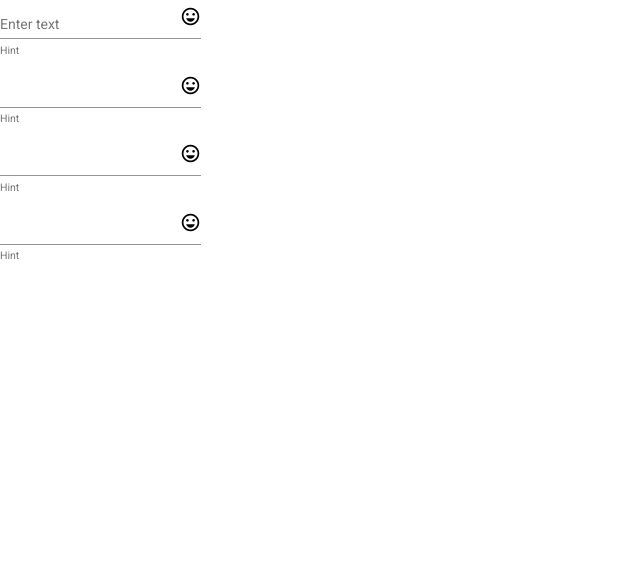
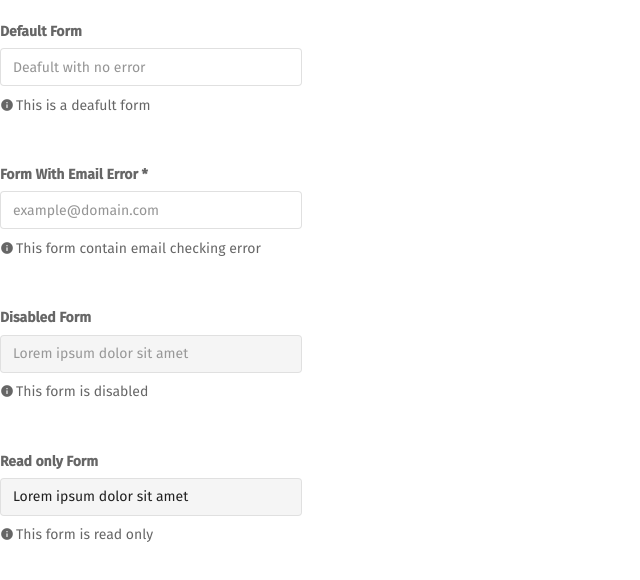
Before and after one commit to huy9903098/Bashware-assignment, an Angular app in the folder exercise2/: page / in a window 1280 px wide. Shown: the top 580 px of the page, without its empty margins (0-640 px from the left). Built offline with nearby package versions, Linux system fonts and the light colour scheme.

Commit message:
finish exercise

```diff
--- a/exercise2/src/app/app.component.html
+++ b/exercise2/src/app/app.component.html
@@ -9,17 +9,7 @@
 
 <div>
   <p>
-    <custom-form-field placeholder="Enter text"></custom-form-field>
-  </p>
-
-  <p>
-    <custom-form-field></custom-form-field>
-  </p>
-  <p>
-    <custom-form-field></custom-form-field>
-  </p>
-  <p>
-    <custom-form-field></custom-form-field>
+    <app-form-display></app-form-display>
   </p>
 </div>
 
--- a/exercise2/src/app/app.module.ts
+++ b/exercise2/src/app/app.module.ts
@@ -9,9 +9,10 @@ import { AppComponent } from './app.component';
 import { BrowserAnimationsModule } from '@angular/platform-browser/animations';
 import { MatFormFieldModule } from '@angular/material/form-field';
 import { CustomFormFieldComponent } from './custom-form-field/custom-form-field.component';
+import { FormDisplayComponent } from './form-display/form-display.component';
 
 @NgModule({
-  declarations: [AppComponent, CustomFormFieldComponent],
+  declarations: [AppComponent, CustomFormFieldComponent, FormDisplayComponent],
   imports: [
     BrowserModule,
     AppRoutingModule,
--- a/exercise2/src/app/custom-form-field/custom-form-field.component.html
+++ b/exercise2/src/app/custom-form-field/custom-form-field.component.html
@@ -1,5 +1,6 @@
 <mat-form-field appearance="legacy">
-  <input matInput [placeholder]="placeholder" />
+  <label>Component label</label>
+  <input matInput [disabled]="true" />
   <mat-icon matSuffix>sentiment_very_satisfied</mat-icon>
   <mat-hint>Hint</mat-hint>
 </mat-form-field>
--- a/exercise2/src/app/custom-form-field/custom-form-field.component.ts
+++ b/exercise2/src/app/custom-form-field/custom-form-field.component.ts
@@ -14,7 +14,7 @@ import { MatInput } from '@angular/material/input';
 import { Observable, Subject } from 'rxjs';
 
 export interface FormFieldValue {
-  text: string;
+  text: string | number;
   disable: boolean;
 }
 
@@ -62,14 +62,17 @@ export class CustomFormFieldComponent
 
   ngControl!: NgControl | null;
   focused!: boolean;
-  empty!: boolean;
+
+  get empty(): boolean {
+    return !this.value.text;
+  }
   shouldLabelFloat: boolean = true;
   required!: boolean;
+
+  @Input()
   disabled!: boolean;
-  errorState!: boolean;
-  controlType?: string | undefined;
-  autofilled?: boolean | undefined;
-  userAriaDescribedBy?: string | undefined;
+
+  errorState: boolean = false;
 
   constructor(private focusMonitor: FocusMonitor) {}
 
--- /dev/null
+++ b/exercise2/src/app/form-display/form-display.component.html
@@ -0,0 +1,37 @@
+<p>
+  <mat-form-field floatLabel="always" appearance="legacy">
+    <mat-label>Default Form</mat-label>
+    <input matInput placeholder="Deafult with no error" />
+    <mat-hint> <mat-icon>info</mat-icon>This is a deafult form</mat-hint>
+  </mat-form-field>
+</p>
+
+<p>
+  <mat-form-field floatLabel="always" appearance="legacy">
+    <mat-label>Form With Email Error</mat-label>
+    <input matInput placeholder="example@domain.com" [formControl]="email" />
+    <mat-error *ngIf="email.invalid"
+      ><mat-icon>info</mat-icon> {{ getErrorMessage() }}</mat-error
+    >
+    <mat-hint>
+      <mat-icon>info</mat-icon>This form contain email checking error</mat-hint
+    >
+  </mat-form-field>
+</p>
+<p>
+  <mat-form-field floatLabel="always" appearance="legacy">
+    <mat-label>Disabled Form</mat-label>
+    <input [disabled]="true" matInput value="Lorem ipsum dolor sit amet" />
+
+    <mat-hint><mat-icon>info</mat-icon>This form is disabled</mat-hint>
+  </mat-form-field>
+</p>
+
+<p>
+  <mat-form-field floatLabel="always" appearance="legacy">
+    <mat-label>Read only Form</mat-label>
+    <input [readonly]="true" matInput value="Lorem ipsum dolor sit amet" />
+
+    <mat-hint><mat-icon>info</mat-icon>This form is read only</mat-hint>
+  </mat-form-field>
+</p>
--- /dev/null
+++ b/exercise2/src/app/form-display/form-display.component.scss
@@ -0,0 +1,92 @@
+$input-style: #00000099;
+$input-border-normal: #0000001f;
+$input-font: #000000de;
+$input-focused: #00a9ce;
+$input-disabled: #00000061;
+$error: #f95459;
+
+.mat-form-field-appearance-legacy {
+  padding: auto;
+  ::ng-deep {
+    .mat-form-field-label {
+      color: $input-style;
+      transform: translateY(-1.34375em) scale(1) !important; /* originally scale(0.75) */
+      font-weight: bold;
+      height: 20px;
+    }
+    .mat-input-element {
+      border: 1px solid $input-border-normal;
+      background: #ffffff 0% 0% no-repeat padding-box;
+      border-radius: 4px;
+      height: 20px;
+      font-size: 14px;
+      padding: 8px 12px;
+      color: $input-font;
+
+      &:hover:enabled:not([readonly]) {
+        border: 1px solid $input-style;
+      }
+
+      &:disabled {
+        color: #00000061 !important;
+        background: #0000000a 0% 0% no-repeat padding-box;
+      }
+
+      &:read-only {
+        background: #0000000a 0% 0% no-repeat padding-box;
+      }
+    }
+
+    .mat-form-field-subscript-wrapper {
+      font-size: 100% !important;
+      position: static;
+    }
+
+    .mat-form-field-label-wrapper {
+      top: -20px;
+    }
+
+    .mat-form-field-infix {
+      width: 276px;
+      padding: 4px 0px;
+      border-top: 45px solid transparent;
+    }
+
+    .mat-form-field-underline {
+      display: none;
+    }
+
+    .mat-error {
+      display: flex;
+    }
+
+    .mat-hint {
+      display: flex;
+      color: $input-style;
+    }
+
+    .mat-icon {
+      width: 16px;
+      height: 16px;
+    }
+  }
+}
+
+.mat-form-field-appearance-legacy.mat-focused {
+  ::ng-deep {
+    .mat-form-field-label {
+      color: $input-focused !important;
+    }
+    .mat-input-element {
+      border: 1px solid $input-focused !important;
+    }
+  }
+}
+
+.mat-form-field-appearance-legacy.mat-form-field-invalid {
+  ::ng-deep {
+    .mat-input-element {
+      border: 1px solid $error !important;
+    }
+  }
+}
--- /dev/null
+++ b/exercise2/src/app/form-display/form-display.component.ts
@@ -0,0 +1,23 @@
+import { Component, OnInit } from '@angular/core';
+import { FormControl, Validators } from '@angular/forms';
+
+@Component({
+  selector: 'app-form-display',
+  templateUrl: './form-display.component.html',
+  styleUrls: ['./form-display.component.scss'],
+})
+export class FormDisplayComponent implements OnInit {
+  constructor() {}
+
+  ngOnInit(): void {}
+
+  email = new FormControl('', [Validators.required, Validators.email]);
+
+  getErrorMessage() {
+    if (this.email.hasError('required')) {
+      return 'You must enter a value';
+    }
+
+    return this.email.hasError('email') ? 'Not a valid email' : '';
+  }
+}
--- a/exercise2/src/index.html
+++ b/exercise2/src/index.html
@@ -1,14 +1,22 @@
-<!doctype html>
+<!DOCTYPE html>
 <html lang="en">
   <head>
-  <meta charset="utf-8">
+    <meta charset="utf-8" />
     <title>Exercise2</title>
-  <base href="/">
-  <meta name="viewport" content="width=device-width, initial-scale=1">
-  <link rel="icon" type="image/x-icon" href="favicon.ico">
-  <link rel="preconnect" href="https://fonts.gstatic.com">
-  <link href="https://fonts.googleapis.com/css2?family=Roboto:wght@300;400;500&display=swap" rel="stylesheet">
-  <link href="https://fonts.googleapis.com/icon?family=Material+Icons" rel="stylesheet">
+    <base href="/" />
+    <meta name="viewport" content="width=device-width, initial-scale=1" />
+    <link rel="icon" type="image/x-icon" href="favicon.ico" />
+    <link rel="preconnect" href="https://fonts.gstatic.com" />
+
+    <link rel="preconnect" href="https://fonts.gstatic.com" />
+    <link
+      href="https://fonts.googleapis.com/css2?family=Fira+Sans:wght@300;400;500&display=swap"
+      rel="stylesheet"
+    />
+    <link
+      href="https://fonts.googleapis.com/icon?family=Material+Icons"
+      rel="stylesheet"
+    />
   </head>
   <body class="mat-typography">
     <app-root></app-root>
--- a/exercise2/src/styles.scss
+++ b/exercise2/src/styles.scss
@@ -1,4 +1,18 @@
 /* You can add global styles to this file, and also import other style files */
 
-html, body { height: 100%; }
-body { margin: 0; font-family: Roboto, "Helvetica Neue", sans-serif; }
+@import "~@angular/material/theming";
+
+$typography: mat-typography-config(
+  $font-family: "Fira Sans",
+);
+
+@include mat-core($typography);
+
+html,
+body {
+  height: 100%;
+}
+body {
+  margin: 0;
+  font-family: Roboto, "Helvetica Neue", sans-serif;
+}
```
Also changed, not shown: exercise2/src/assets/_app-typography.scss (added, +15 -0 lines), 1 other file (tests, documents, lock files or other folders). Lines whose indentation alone changed are shown as unchanged.
